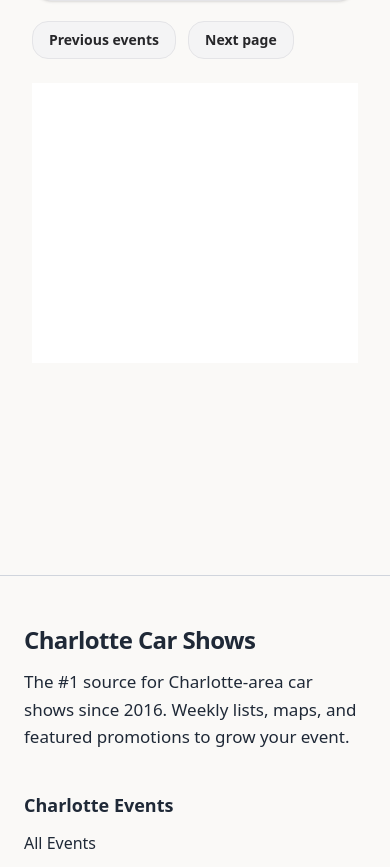
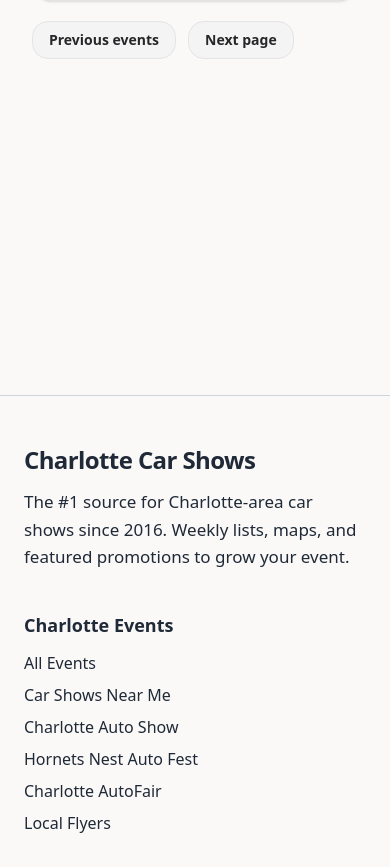
Before and after one commit to kevinscooke/ccs26, a Next.js app: page /events in a window 390 px wide. Shown: the part 6420-7287 px from the top of the page. Built offline with nearby package versions, Linux system fonts and the light colour scheme.

Commit message:
fix white space on skyscrapers.

```diff
--- a/app/events/[slug]/page.tsx
+++ b/app/events/[slug]/page.tsx
@@ -519,7 +519,7 @@ export default async function EventPage({ params }: { params: { slug: string } }
 
           {/* Right column sticky skyscraper ad */}
           <aside className="space-y-4 lg:col-span-4 lg:sticky lg:top-24 lg:self-start">
-            <div className="flex items-center justify-center rounded-lg bg-white px-2 py-2 min-h-[280px] lg:min-h-[600px]">
+            <div className="flex items-center justify-center">
               <AdSlot
                 slot="7335717776" // consider a dedicated skyscraper unit ID
                 sizes={[
--- a/app/events/page.tsx
+++ b/app/events/page.tsx
@@ -156,9 +156,9 @@ export default async function EventsAllPage() {
           </div>
 
           <aside className="space-y-4 lg:col-span-4 lg:sticky lg:top-24 lg:self-start">
-            <div className="flex items-center justify-center rounded-lg bg-white px-2 py-2 min-h-[280px] lg:min-h-[600px]">
+            <div className="flex items-center justify-center">
               <AdSlot
-                slot="7335717776" // consider using a dedicated skyscraper unit ID
+                slot="7335717776"
                 sizes={[
                   { media: "(min-width: 1024px)", width: 300, height: 600 }, // desktop skyscraper
                   { media: "(max-width: 1023px)", width: 320, height: 100 }, // mobile fallback
```
